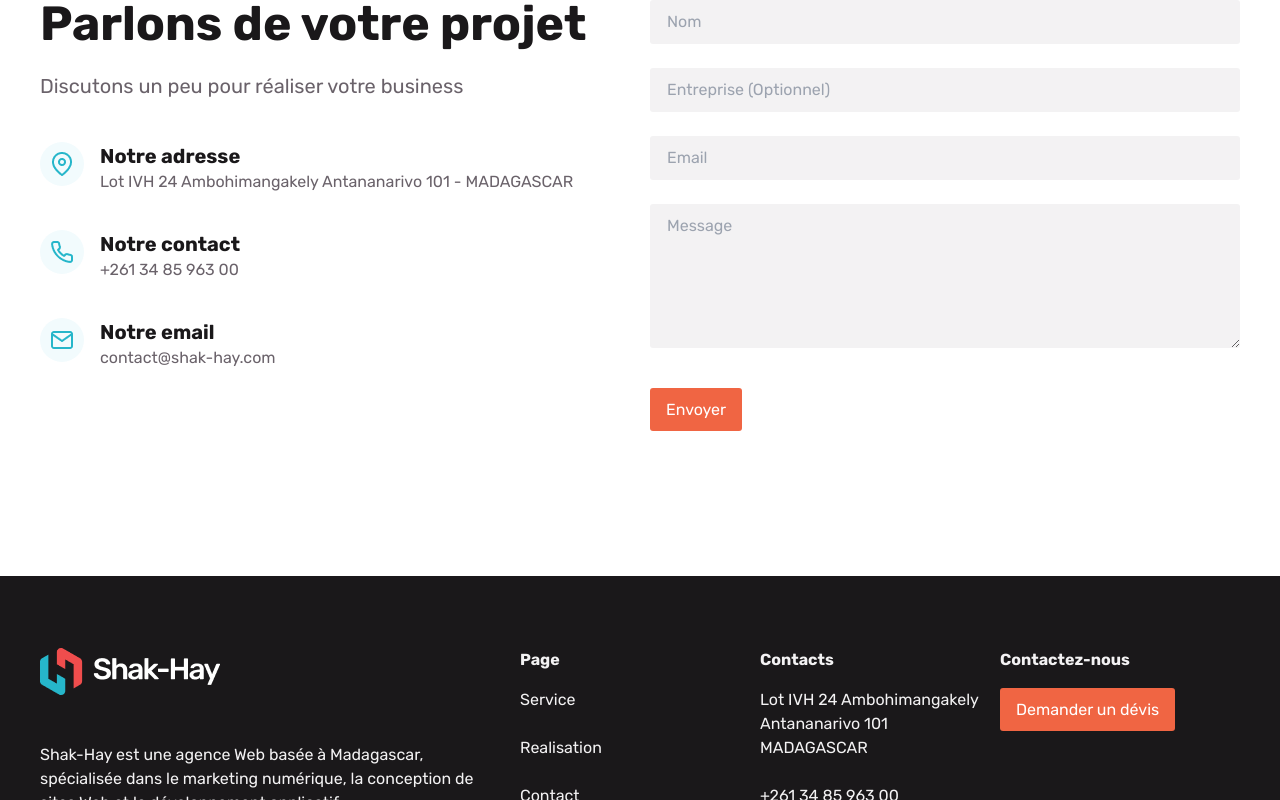
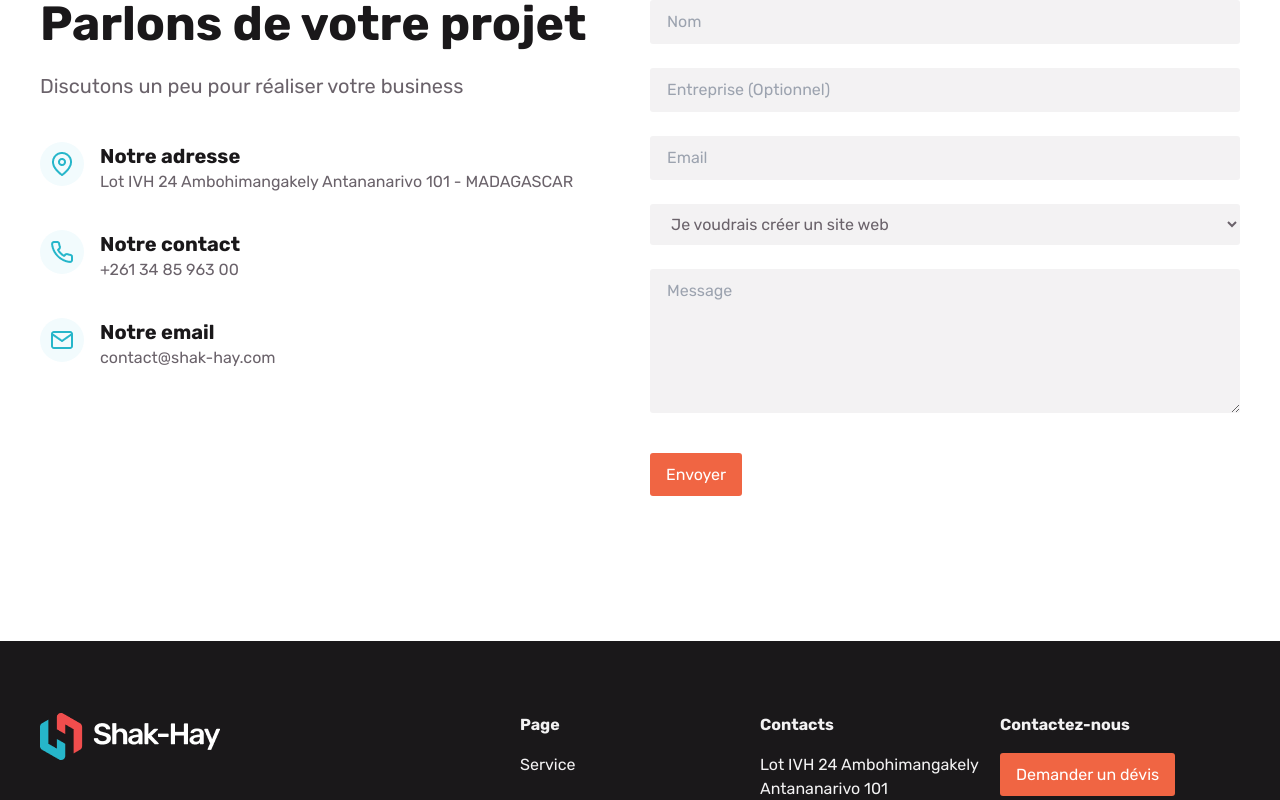
Before and after one commit to raz-manoa/shak-hay, a React (Vite) app: page / in a window 1280 px wide. Shown: the part 3252-4052 px from the top of the page. Built offline with nearby package versions, Linux system fonts and the light colour scheme.

Commit message:
add select

```diff
--- a/src/sections/parlant-projets/ParlantProjet.module.scss
+++ b/src/sections/parlant-projets/ParlantProjet.module.scss
@@ -19,6 +19,39 @@
       border-radius: 3px;
       background: var(--grey-sh-10);
       outline: none;
+      color: var(--grey-sh-4);
+
+      ::-webkit-input-placeholder {
+        /* WebKit, Blink, Edge */
+        color: var(--grey-sh-4);
+      }
+
+      :-moz-placeholder {
+        /* Mozilla Firefox 4 to 18 */
+        color: var(--grey-sh-4);
+        opacity: 1;
+      }
+
+      ::-moz-placeholder {
+        /* Mozilla Firefox 19+ */
+        color: var(--grey-sh-4);
+        opacity: 1;
+      }
+
+      :-ms-input-placeholder {
+        /* Internet Explorer 10-11 */
+        color: var(--grey-sh-4);
+      }
+
+      ::-ms-input-placeholder {
+        /* Microsoft Edge */
+        color: var(--grey-sh-4);
+      }
+
+      ::placeholder {
+        /* Most modern browsers support this now. */
+        color: var(--grey-sh-4);
+      }
     }
 
     .textarea {
@@ -28,6 +61,7 @@
       height: 144px;
       border-radius: 3px;
       background: var(--grey-sh-10);
+      color: var(--grey-sh-4);
 
     }
   }
@@ -40,3 +74,13 @@
 .btn {
   @apply mt-4;
 }
+
+select {
+  @apply w-full py-[10px];
+  color: var(--grey-sh-4);
+  padding-inline: 17px;
+  outline: none;
+  border-radius: 3px;
+  background: var(--grey-sh-10);
+  padding-right: 10px;
+}
--- a/src/sections/parlant-projets/section.tsx
+++ b/src/sections/parlant-projets/section.tsx
@@ -29,6 +29,10 @@ export default function ParlantProjets() {
             <input type="text" placeholder="Nom" />
             <input type="text" placeholder="Entreprise (Optionnel)" />
             <input type="email" placeholder="Email" />
+            <select>
+              <option value="0">Je voudrais créer un site web</option>
+              <option value="1">Je voudrais créer un appli mobile</option>
+            </select>
             <textarea className={style.textarea} placeholder="Message" />
             <AppButton label="Envoyer" className={style.btn} />
           </form>
```
